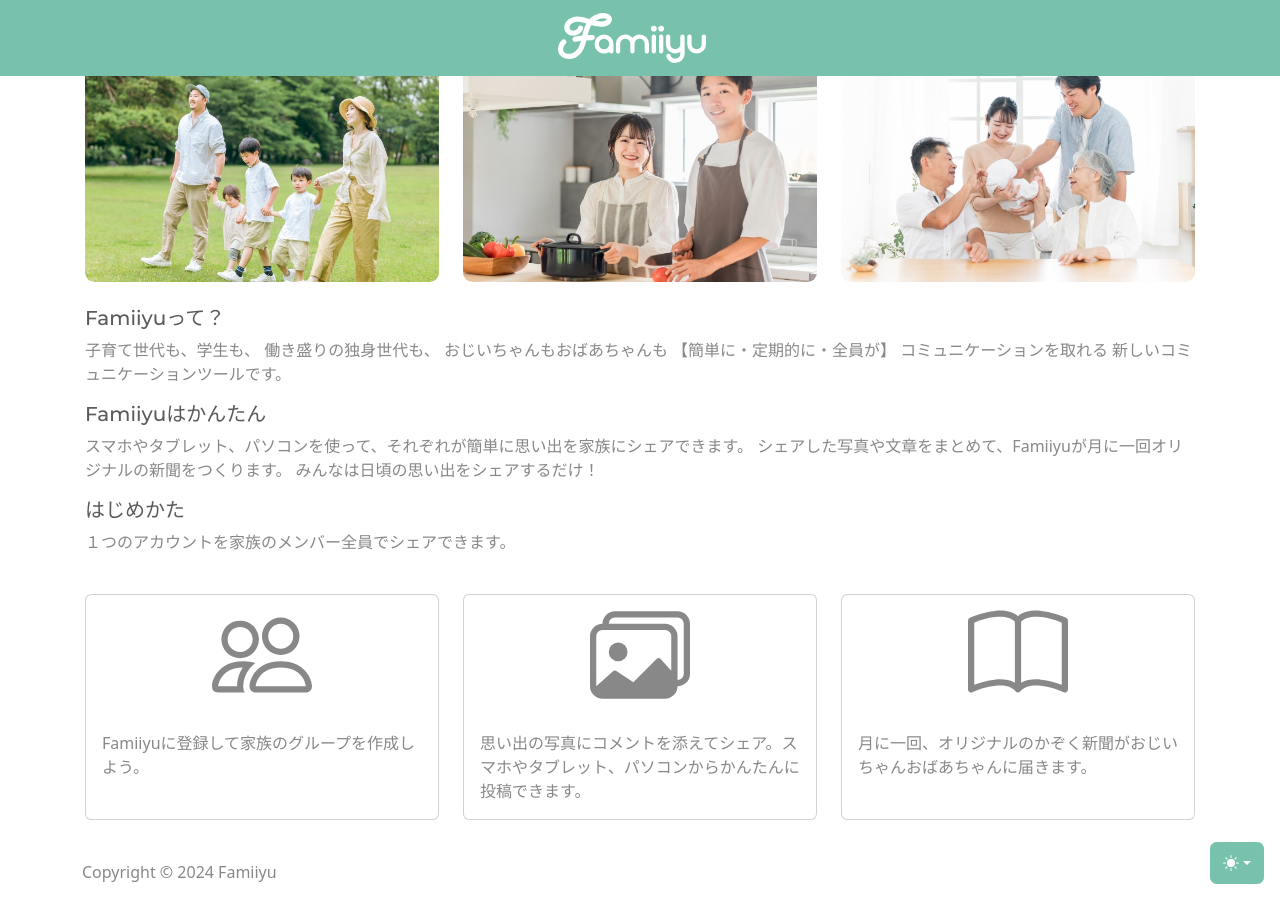
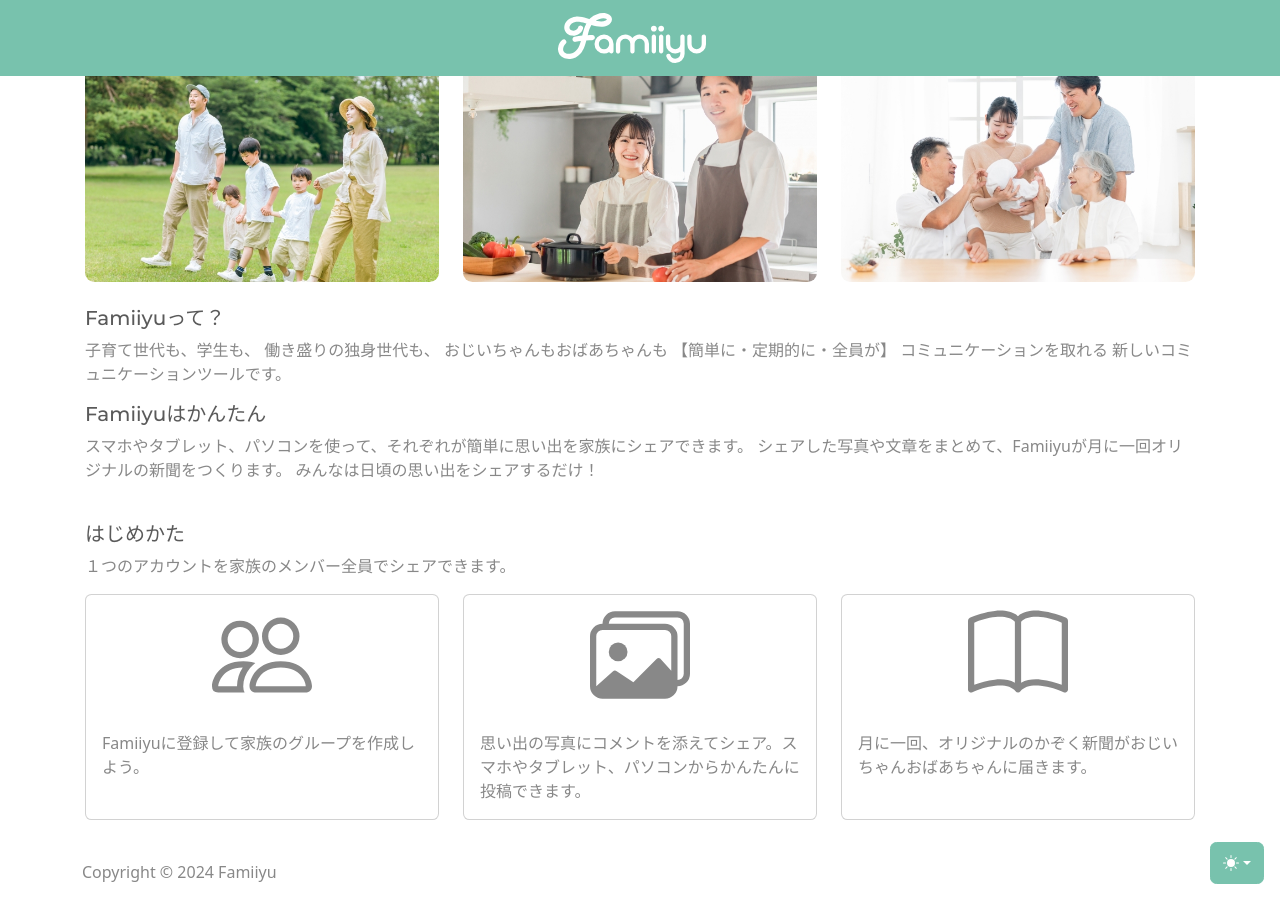
Before and after one commit to famiiyu/landing, a Jekyll site: the page built from index.html, in a window 1280 px wide and 900 px high, scrolled down 888 px. Built offline with Jekyll 4.4.1, drawn with Linux system fonts in a browser that asks for light colours; nearby versions of some CDN libraries.

Commit message:
feat: group はじめかた with cards

```diff
--- a/index.html
+++ b/index.html
@@ -63,14 +63,18 @@
         シェアした写真や文章をまとめて、Famiiyuが月に一回オリジナルの新聞をつくります。
         みんなは日頃の思い出をシェアするだけ！
       </p>
+    </div>
+  </div>
+
+  <div class="row mt-4">
+    <div class="col">
       <h5>はじめかた</h5>
       <p>
         １つのアカウントを家族のメンバー全員でシェアできます。
       </p>
     </div>
   </div>
-
-  <div class="row my-4">
+  <div class="row mb-4">
     <div class="col-md d-md-flex m-md-0 my-2 align-items-stretch">
       <div class="card">
         <div class="align-self-center">
```
